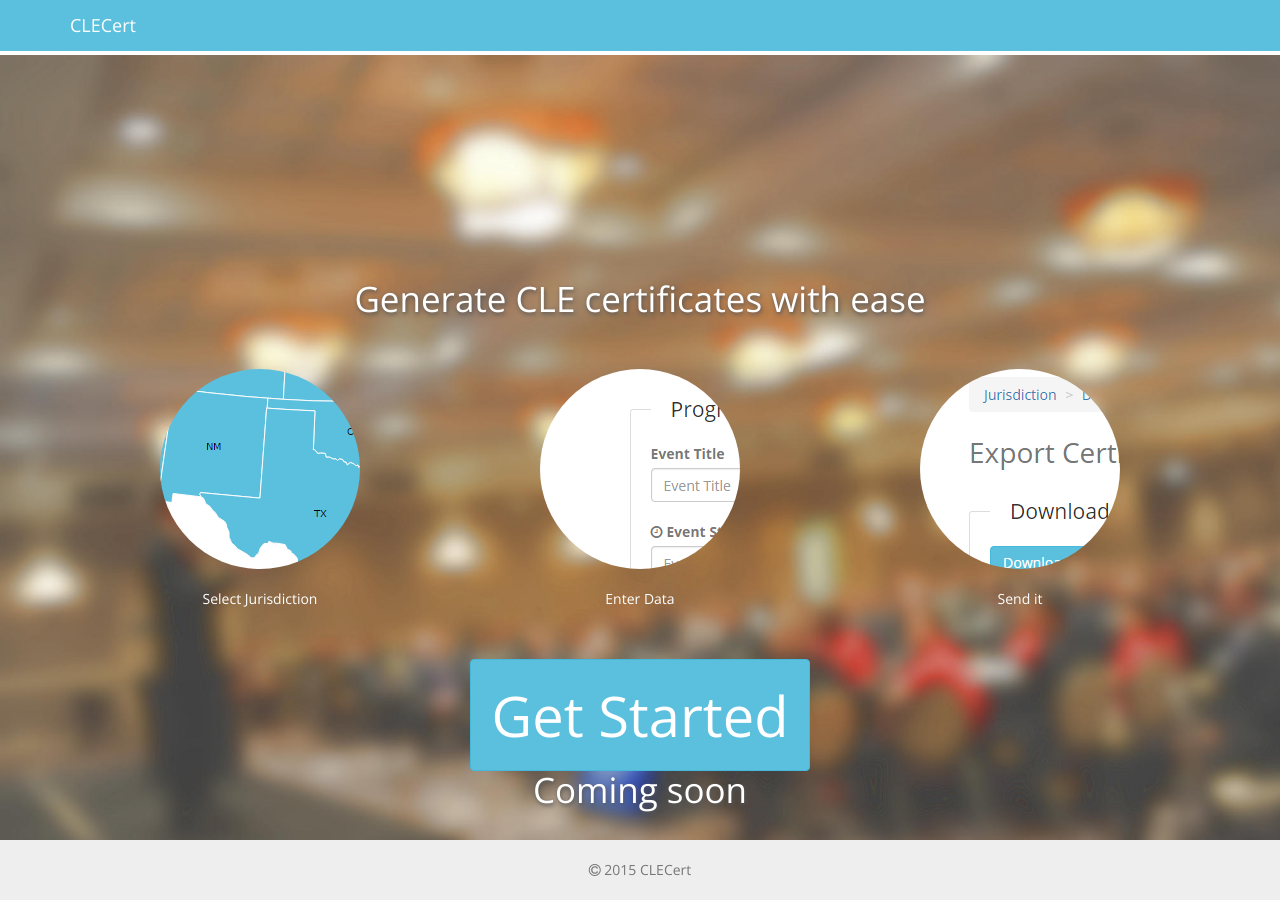
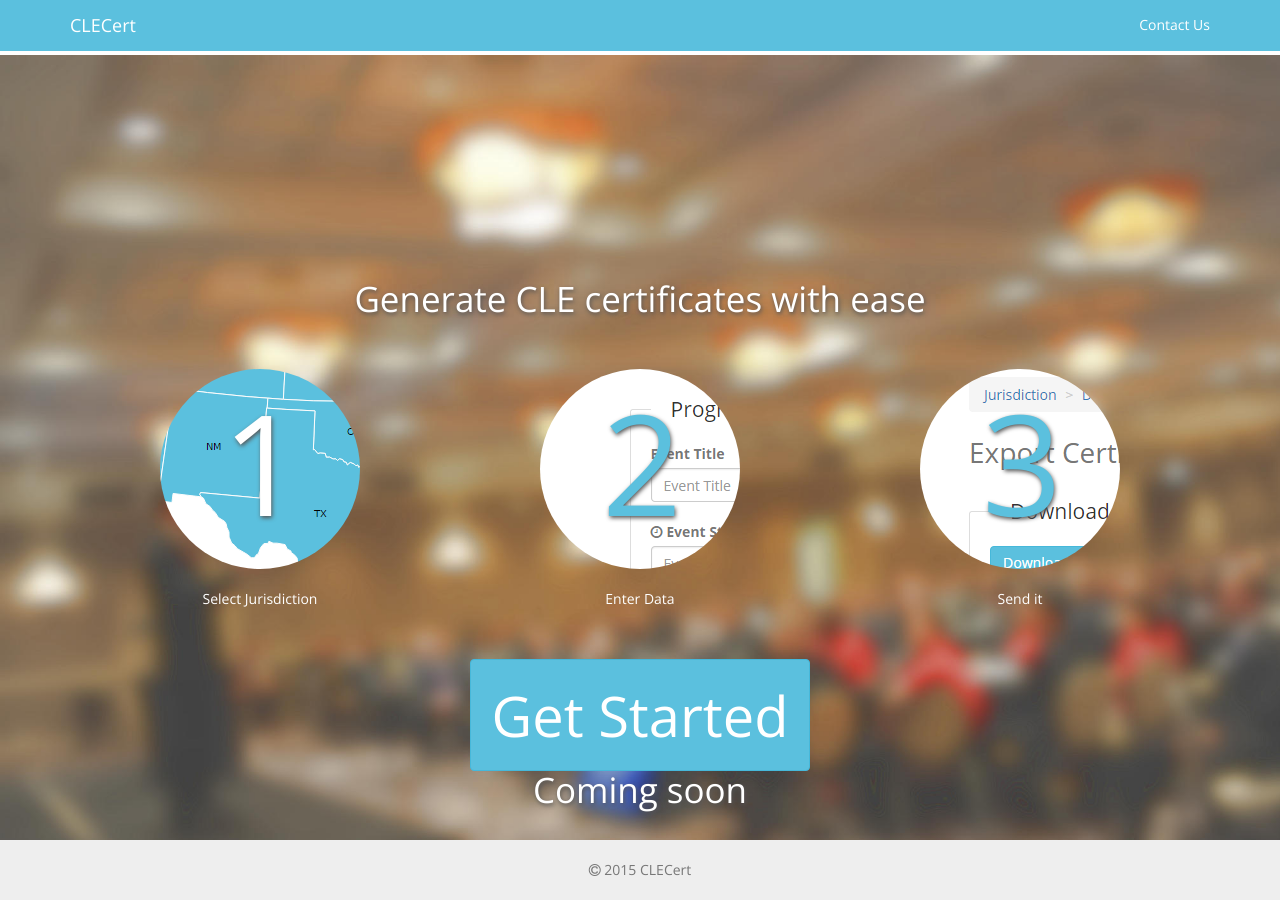
Before and after one commit to CLECert/clecert-site, a Jekyll site: the page built from index.html, in a window 1280 px wide and 900 px high. Built offline with Jekyll 4.4.1, drawn with Linux system fonts in a browser that asks for light colours; nearby versions of some CDN libraries; a script that is not in the unit is left out.

Commit message:
Add Contact Us page and number to home page

```diff
--- a/_includes/default/header.html
+++ b/_includes/default/header.html
@@ -14,20 +14,9 @@
 
       <!-- Collapses into toggle on small screens -->
       <div class="collapse navbar-collapse" id="header-navbar-collapse">
-<!--         <ul class="nav navbar-nav">
-          <li><a href="{{ '' | prepend: site.baseurl }}">Link</a></li>
+        <ul class="nav navbar-nav navbar-right">
+          <li><a href="{{ '/contact-us' | prepend: site.baseurl }}">Contact Us</a></li>
         </ul>
-
-        <ul class="nav navbar-nav navbar-right">
-          <li class="dropdown">
-            <a href class="dropdown-toggle" data-toggle="dropdown" role="button" aria-expanded="false">User <span class="caret"></span></a>
-            <ul class="dropdown-menu" role="menu">
-              <li><a href="{{ '/account-settings' | prepend: site.baseurl }}">Account Settings</a></li>
-              <li class="divider"></li>
-              <li><a href="{{ '/logout' | prepend: site.baseurl }}">Log Out</a></li>
-            </ul>
-          </li>
-        </ul> -->
       </div><!-- /.navbar-collapse -->
     </div><!-- /.container -->
   </nav>
--- a/_sass/_global.scss
+++ b/_sass/_global.scss
@@ -91,6 +91,18 @@ body.home > .cover {
         height: $circleVideoSize;
 
         -webkit-mask-image: -webkit-radial-gradient(circle, white 100%, black 100%);
+
+        p {
+          position: absolute;
+          font-size: 10em;
+          text-shadow: #555 1px 2px 4px;
+          top: -5%;
+          left: 40%;
+        }
+
+        p.blue {
+          color: $accentColor;
+        }
       }
 
       video {
@@ -123,6 +135,9 @@ body.home > .cover {
   cursor: pointer;
 }
 
+#gmaps {
+  width: 100%;
+}
 
 /* Data Entry */
 
--- a/index.html
+++ b/index.html
@@ -8,6 +8,7 @@ layout: home
 
     <figure class="step-preview">
       <div class="circle-video">
+      <p>1</p>
         <img src="{{ '/images/jurisdiction.png' | prepend: site.baseurl }}" alt="CLE Jurisdiction selection preview">
       </div>
       <figcaption>Select Jurisdiction</figcaption>
@@ -15,6 +16,7 @@ layout: home
 
     <figure class="step-preview">
       <div class="circle-video">
+      <p class="blue">2</p>
         <img src="{{ '/images/data-entry.png' | prepend: site.baseurl }}" alt="CLE Data Entry preview">
       </div>
       <figcaption>Enter Data</figcaption>
@@ -22,6 +24,7 @@ layout: home
 
     <figure class="step-preview">
       <div class="circle-video">
+      <p class="blue">3</p>
         <img src="{{ '/images/export.png' | prepend: site.baseurl }}" alt="CLE Data Submission preview">
       </div>
       <figcaption>Send it</figcaption>
```
Also changed, not shown: contact-us/index.html (added, +15 -0 lines), images/location.png (added).
